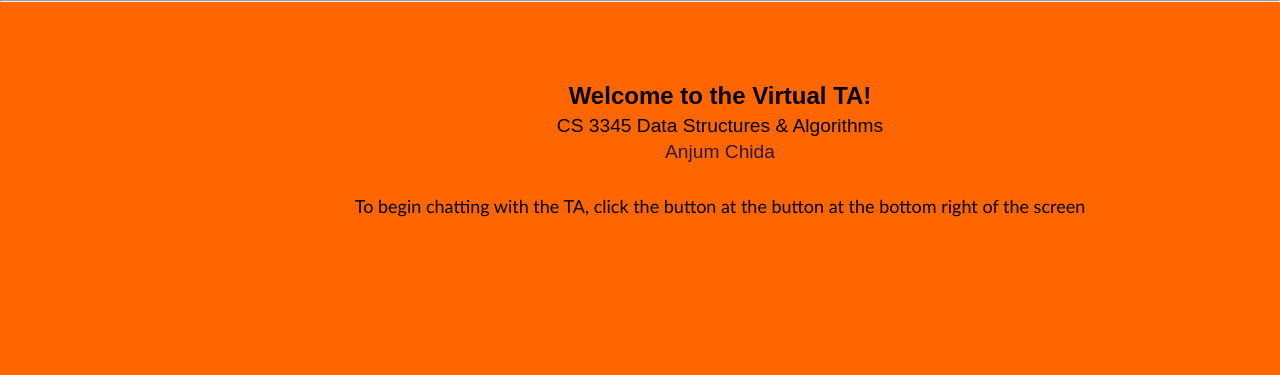
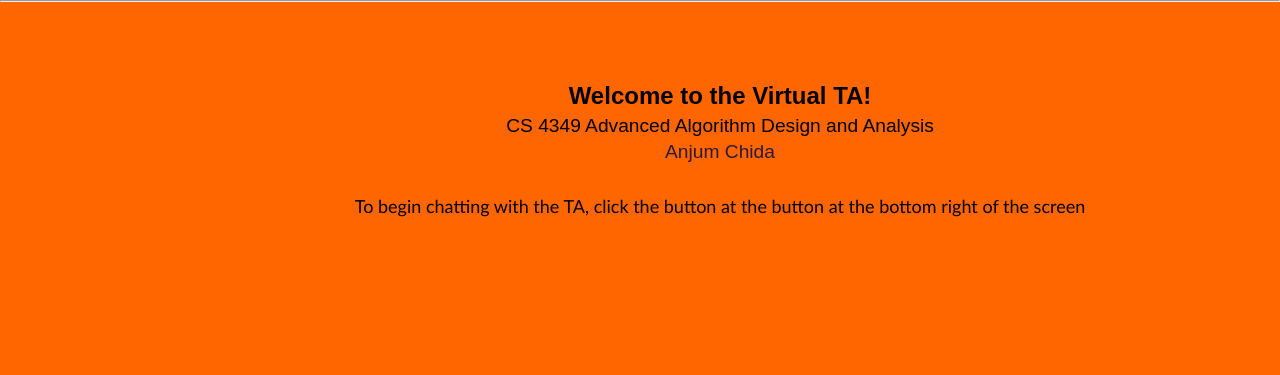
Before and after one commit to aditivishal2001/CS-4485-Virtual-TA, a Flask app: page / in a window 1280 px wide. Shown: the part 45-420 px from the top of the page. Run offline with Flask 2, Linux system fonts and the light colour scheme.

Commit message:
Update index.html
Main header correction

```diff
--- a/FrontEnd/templates/index.html
+++ b/FrontEnd/templates/index.html
@@ -37,7 +37,7 @@
 {% extends 'base.html' %} {% block content %}
 <h2>{% block title %} Welcome to the Virtual TA! {% endblock %}</h2>
 <div class="wrapper-center">
-	<h4>CS 3345 Data Structures & Algorithms</h4>
+	<h4>CS 4349 Advanced Algorithm Design and Analysis</h4>
 	<h6>Anjum Chida</h6>
 	<p>
 		To begin chatting with the TA, click the button at the button at the
```
